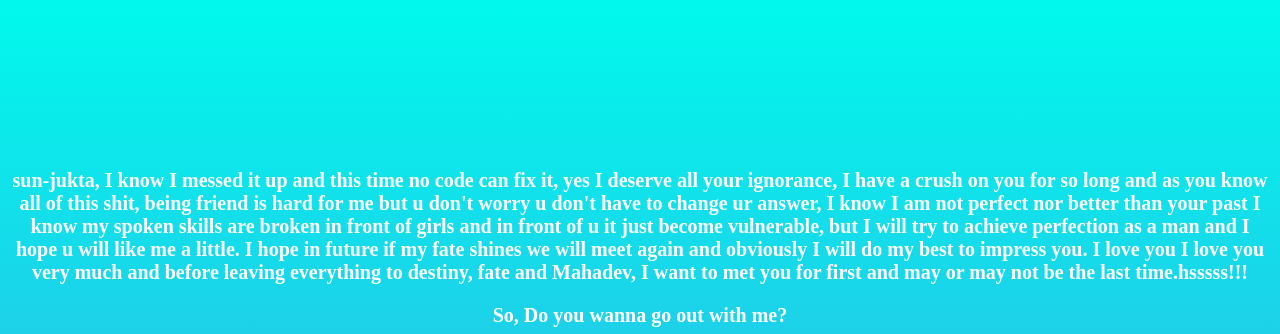
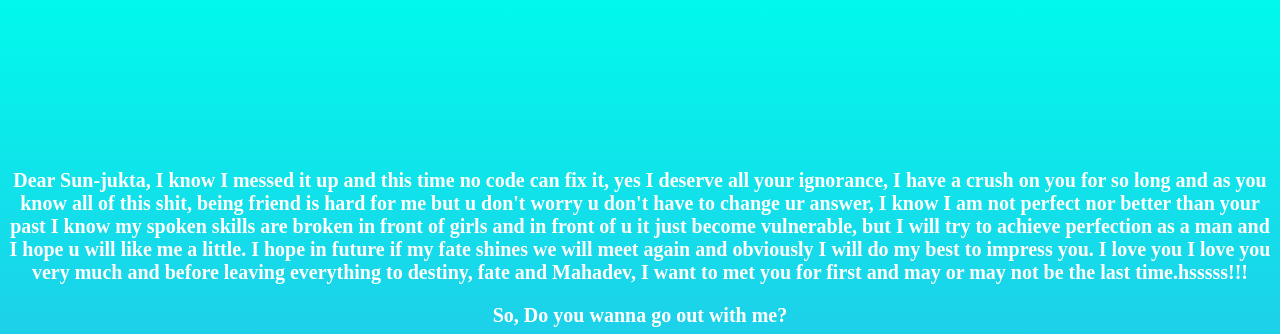
Before and after one commit to sumangalabsolutezero/SanjuktaMoon, a plain HTML site: page index.html in a window 1280 px wide. Shown: the top 334 px of the page. Drawn offline with Linux system fonts and the light colour scheme.

Commit message:
Update index.html

```diff
--- a/index.html
+++ b/index.html
@@ -6,7 +6,7 @@
   <body>
     <div class="container">
       <div>
-        <h1 class="header_text"> sun-jukta, I know I messed it up and this time no code can fix it, yes I deserve all your ignorance, I have a crush on you for so long and as you know all of this shit, being friend is hard for me but u don't worry u don't have to change ur answer, I know I am not perfect nor better than your past I know my spoken skills are broken in front of girls and in front of u it just become vulnerable, but I will try to achieve perfection as a man and I hope u will like me a little. I hope in future if my fate shines we will meet again and obviously I will do my best to impress you. I love you I love you very much and before leaving everything to destiny, fate and Mahadev, I want to met you for first and may or may not be the last time.hsssss!!!</h1>
+        <h1 class="header_text"> Dear Sun-jukta, I know I messed it up and this time no code can fix it, yes I deserve all your ignorance, I have a crush on you for so long and as you know all of this shit, being friend is hard for me but u don't worry u don't have to change ur answer, I know I am not perfect nor better than your past I know my spoken skills are broken in front of girls and in front of u it just become vulnerable, but I will try to achieve perfection as a man and I hope u will like me a little. I hope in future if my fate shines we will meet again and obviously I will do my best to impress you. I love you I love you very much and before leaving everything to destiny, fate and Mahadev, I want to met you for first and may or may not be the last time.hsssss!!!</h1>
 
 
 <h1 class="header_text">So, Do you wanna go out with me?</h1>
```
